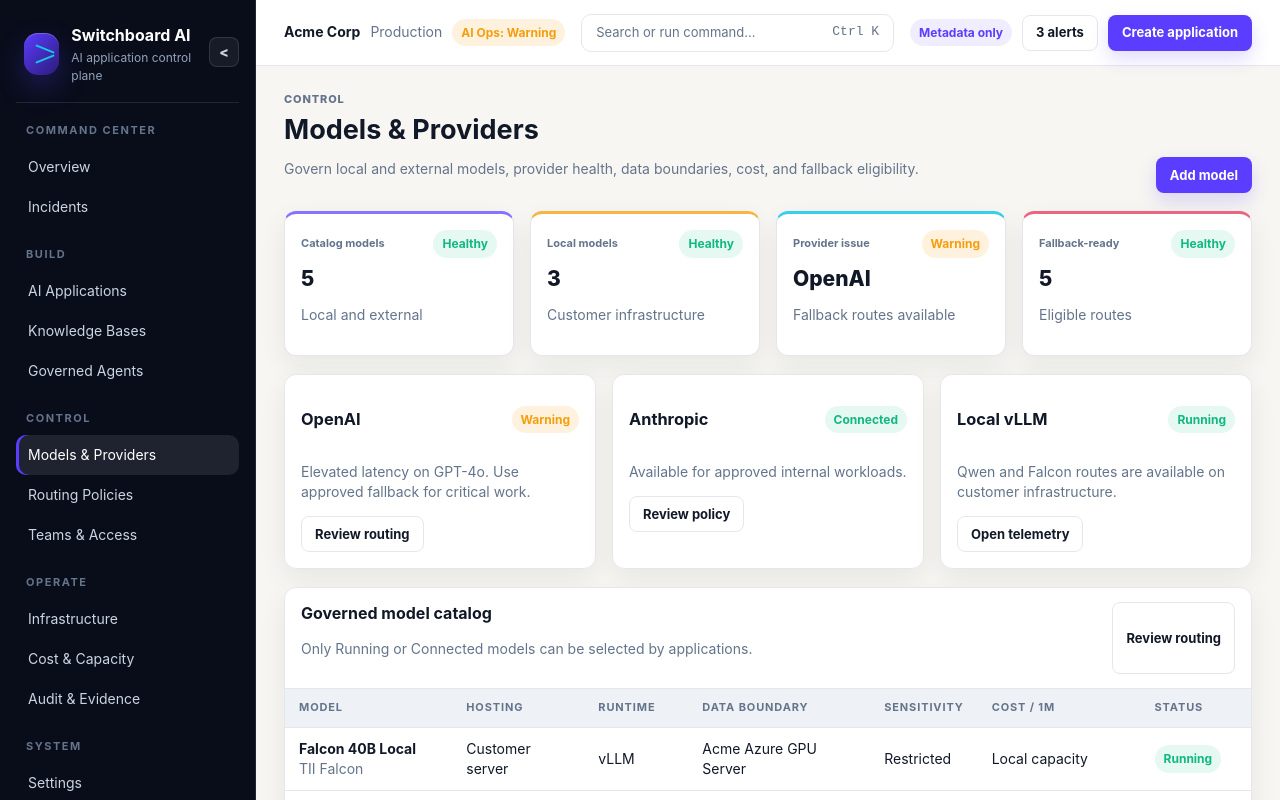
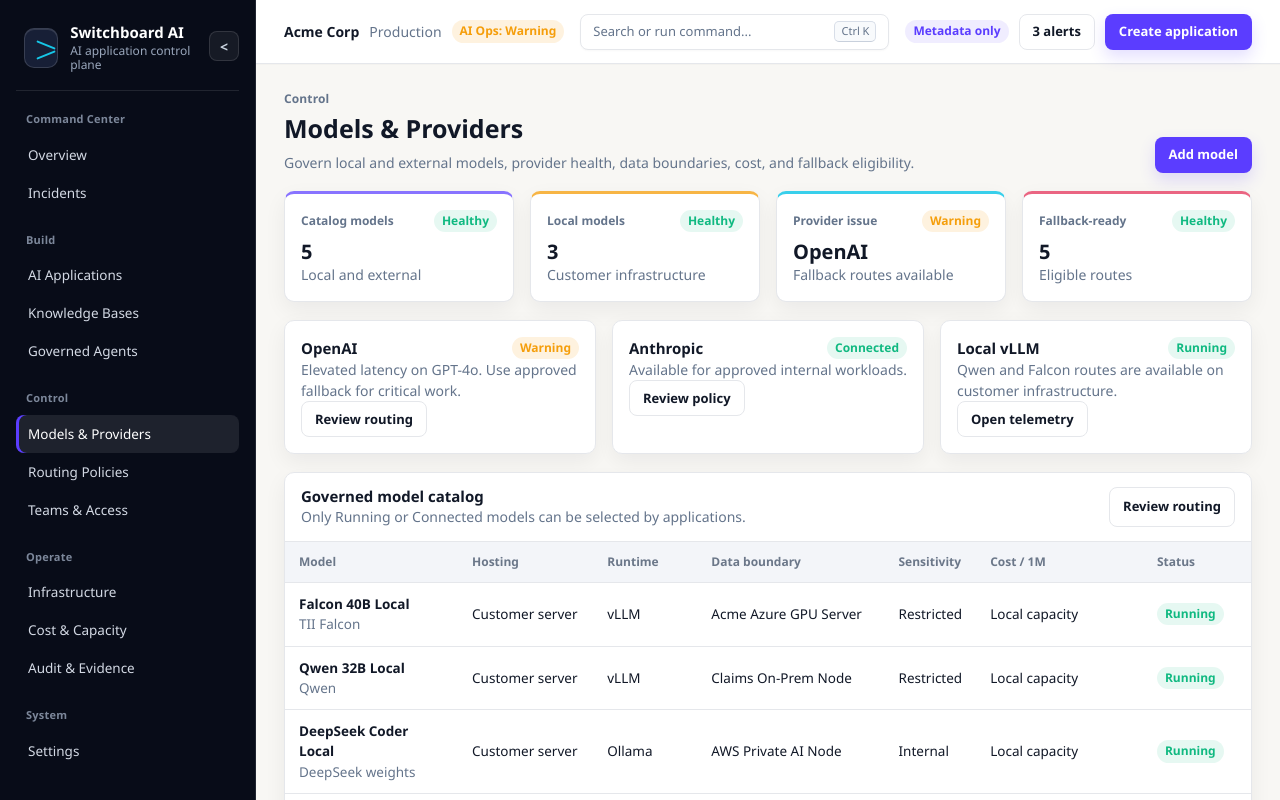
Before and after one commit to SakshamS11/switchboardai, a Next.js app in the folder apps/switchboard/: page /dashboard/model-catalog in a window 1280 px wide. Shown: the top 800 px of the page. Built offline with nearby package versions, Linux system fonts and the light colour scheme.

Commit message:
Refine Switchboard AI typography and visual polish

```diff
--- a/apps/switchboard/app/globals.css
+++ b/apps/switchboard/app/globals.css
@@ -14,33 +14,41 @@
   --status-warning: #f59e0b;
   --status-critical: #e11d48;
   --status-offline: #64748b;
-  --shadow-card: 0 10px 28px rgba(17, 24, 39, 0.07);
+  --shadow-card: 0 8px 22px rgba(17, 24, 39, 0.06);
+  --font-sans: "Segoe UI Variable", "Segoe UI", -apple-system, BlinkMacSystemFont, "Helvetica Neue", Arial, sans-serif;
 }
 
 * { box-sizing: border-box; }
+html {
+  -webkit-font-smoothing: antialiased;
+  text-rendering: optimizeLegibility;
+}
 body {
   margin: 0;
-  background: #f7f6f2;
+  background: #f8f7f4;
   color: var(--text-primary);
-  font-family: "Inter", "Segoe UI", Roboto, Arial, sans-serif;
+  font-family: var(--font-sans);
   font-size: 14px;
-  line-height: 1.45;
+  line-height: 1.5;
+  font-weight: 400;
 }
 a { color: inherit; text-decoration: none; }
 button, input, select { font: inherit; }
 button { cursor: pointer; }
+strong { font-weight: 650; }
+h1, h2, h3, p { margin-top: 0; }
 .app-shell { min-height: 100vh; display: grid; grid-template-columns: 256px minmax(0, 1fr); }
 .app-shell.sidebar-collapsed { grid-template-columns: 76px minmax(0, 1fr); }
-.sidebar { position: sticky; top: 0; height: 100vh; overflow-y: auto; background: var(--surface-dark); color: white; border-right: 1px solid rgba(255,255,255,.1); padding: 20px 16px; }
+.sidebar { position: sticky; top: 0; height: 100vh; overflow-y: auto; background: #080c18; color: white; border-right: 1px solid rgba(255,255,255,.1); padding: 20px 16px; }
 .brand-row { display: flex; align-items: center; gap: 8px; padding-bottom: 18px; border-bottom: 1px solid rgba(255,255,255,.1); }
 .brand { min-width: 0; display: flex; align-items: center; gap: 12px; padding: 4px 0 0 8px; flex: 1; }
-.brand-mark { position: relative; width: 42px; height: 42px; border-radius: 14px; background: linear-gradient(135deg, var(--brand-primary), var(--brand-primary-dark)); box-shadow: inset 0 1px rgba(255,255,255,.22), 0 12px 28px rgba(91,61,255,.28); }
+.brand-mark { position: relative; width: 40px; height: 40px; border-radius: 10px; background: #171f36; border: 1px solid rgba(255,255,255,.14); box-shadow: inset 0 1px rgba(255,255,255,.12); }
 .brand-mark::before, .brand-mark::after { content: ""; position: absolute; left: 11px; width: 20px; height: 2px; border-radius: 999px; background: var(--brand-accent); }
 .brand-mark::before { top: 15px; transform: rotate(22deg); }
 .brand-mark::after { top: 25px; transform: rotate(-22deg); }
-.brand h1 { margin: 0; font-size: 16px; }
-.brand p { margin: 2px 0 0; color: #94a3b8; font-size: 12px; }
-.sidebar-toggle { width: 30px; height: 30px; border: 1px solid rgba(255,255,255,.12); border-radius: 8px; background: rgba(255,255,255,.06); color: #cbd5e1; font-weight: 800; }
+.brand h1 { margin: 0; font-size: 15px; font-weight: 650; line-height: 1.1; }
+.brand p { margin: 3px 0 0; color: #9aa7bc; font-size: 12px; line-height: 1.2; }
+.sidebar-toggle { width: 30px; height: 30px; border: 1px solid rgba(255,255,255,.12); border-radius: 8px; background: rgba(255,255,255,.06); color: #cbd5e1; font-weight: 650; }
 .sidebar-collapsed .sidebar { padding: 18px 12px; }
 .sidebar-collapsed .brand-row { justify-content: center; padding-bottom: 14px; }
 .sidebar-collapsed .brand { justify-content: center; padding: 0; flex: 0; }
@@ -50,45 +58,51 @@
 .sidebar-collapsed .nav-link { justify-content: center; padding: 0; }
 .sidebar-collapsed .nav-link::before { content: ""; width: 9px; height: 9px; border-radius: 999px; background: currentColor; opacity: .8; }
 .nav-section { margin-top: 20px; }
-.nav-label { padding: 0 10px 8px; color: #64748b; font-size: 11px; font-weight: 700; letter-spacing: .14em; text-transform: uppercase; }
-.nav-link { display: flex; align-items: center; gap: 10px; min-height: 40px; border-radius: 10px; padding: 0 12px; color: #cbd5e1; font-size: 14px; }
+.nav-label { padding: 0 10px 8px; color: #7c879a; font-size: 11px; font-weight: 650; letter-spacing: .02em; }
+.nav-link { display: flex; align-items: center; gap: 10px; min-height: 38px; border-radius: 8px; padding: 0 12px; color: #d3d9e4; font-size: 13.5px; font-weight: 500; }
 .nav-link:hover, .nav-link.active { background: rgba(255,255,255,.09); color: white; }
 .nav-link.active { box-shadow: inset 3px 0 0 var(--brand-primary); }
 .main { min-width: 0; }
-.topbar { position: sticky; top: 0; z-index: 10; display: flex; align-items: center; justify-content: space-between; gap: 16px; min-height: 66px; padding: 12px 28px; background: rgba(255,255,255,.94); border-bottom: 1px solid var(--border-subtle); backdrop-filter: blur(14px); }
+.topbar { position: sticky; top: 0; z-index: 10; display: flex; align-items: center; justify-content: space-between; gap: 16px; min-height: 64px; padding: 12px 28px; background: rgba(255,255,255,.96); border-bottom: 1px solid var(--border-subtle); backdrop-filter: blur(14px); box-shadow: 0 1px 0 rgba(17,24,39,.02); }
 .topbar-left, .topbar-actions { display: flex; align-items: center; gap: 10px; min-width: max-content; }
-.command { flex: 1; max-width: 460px; min-height: 38px; border: 1px solid var(--border-subtle); border-radius: 10px; background: white; color: var(--text-secondary); padding: 0 14px; display: flex; align-items: center; justify-content: space-between; font-size: 13px; }
+.topbar-left strong { font-size: 14px; }
+.command { flex: 1; max-width: 440px; min-height: 36px; border: 1px solid var(--border-subtle); border-radius: 8px; background: white; color: var(--text-secondary); padding: 0 12px; display: flex; align-items: center; justify-content: space-between; font-size: 13px; box-shadow: 0 1px 2px rgba(17,24,39,.03); }
+.command kbd { border: 1px solid #d8dee8; border-bottom-color: #c8d0dc; border-radius: 5px; padding: 1px 6px; background: #f8fafc; color: #64748b; font-size: 11px; font-family: var(--font-sans); }
 .page { padding: 26px 28px; }
 .page-header { display: flex; align-items: flex-end; justify-content: space-between; gap: 16px; margin-bottom: 18px; }
-.eyebrow { margin: 0 0 6px; color: var(--brand-primary); font-size: 11px; font-weight: 800; letter-spacing: .08em; text-transform: uppercase; }
-.page-header h2 { margin: 0; font-size: 27px; letter-spacing: 0; line-height: 1.15; }
+.eyebrow { margin: 0 0 6px; color: var(--brand-primary); font-size: 12px; font-weight: 650; letter-spacing: .01em; }
+.page-header h2 { margin: 0; font-size: 25px; font-weight: 650; letter-spacing: 0; line-height: 1.18; }
 .page-header p, .muted { color: var(--text-secondary); }
-.button { display: inline-flex; align-items: center; justify-content: center; min-height: 36px; border: 1px solid transparent; border-radius: 8px; padding: 0 13px; background: var(--brand-primary); color: white; font-size: 13px; font-weight: 700; box-shadow: 0 8px 18px rgba(91,61,255,.18); }
+.page-header .muted { margin: 8px 0 0; max-width: 760px; }
+.button { display: inline-flex; align-items: center; justify-content: center; min-height: 36px; border: 1px solid transparent; border-radius: 8px; padding: 0 13px; background: var(--brand-primary); color: white; font-size: 13px; font-weight: 650; box-shadow: 0 7px 16px rgba(91,61,255,.17); transition: border-color .15s ease, box-shadow .15s ease, transform .15s ease, background .15s ease; }
+.button:hover { transform: translateY(-1px); box-shadow: 0 10px 20px rgba(91,61,255,.2); }
 .button.secondary { background: white; color: var(--text-primary); border-color: var(--border-subtle); box-shadow: none; }
+.button.secondary:hover { border-color: #cbd5e1; box-shadow: 0 5px 14px rgba(17,24,39,.06); }
 .grid { display: grid; gap: 16px; }
 .grid.kpis { grid-template-columns: repeat(4, minmax(0, 1fr)); }
 .grid.two { grid-template-columns: minmax(0, 1.15fr) minmax(340px, .85fr); }
 .grid.three { grid-template-columns: repeat(3, minmax(0, 1fr)); }
 .grid.four { grid-template-columns: repeat(4, minmax(0, 1fr)); }
-.card { position: relative; background: var(--surface-card); border: 1px solid var(--border-subtle); border-radius: 12px; box-shadow: var(--shadow-card); overflow: hidden; }
+.card { position: relative; background: var(--surface-card); border: 1px solid var(--border-subtle); border-radius: 10px; box-shadow: var(--shadow-card); overflow: hidden; }
 .card.pad { padding: 16px; }
 .card-header { display: flex; justify-content: space-between; gap: 12px; padding: 14px 16px; border-bottom: 1px solid var(--border-subtle); }
-.card-header h3 { margin: 0; font-size: 16px; }
-.metric-label { color: var(--text-secondary); font-size: 11px; font-weight: 650; }
-.metric-value { margin-top: 8px; font-size: 21px; font-weight: 780; letter-spacing: 0; line-height: 1.2; }
+.card-header h3, .card h3 { margin: 0; font-size: 15px; font-weight: 650; letter-spacing: 0; line-height: 1.25; }
+.card p { margin-bottom: 0; }
+.metric-label { color: var(--text-secondary); font-size: 12px; font-weight: 600; }
+.metric-value { margin-top: 8px; font-size: 20px; font-weight: 650; letter-spacing: 0; line-height: 1.2; }
 .grid.kpis > .card { border-top: 3px solid rgba(91,61,255,.72); }
 .grid.kpis > .card:nth-child(2n) { border-top-color: rgba(245,158,11,.76); }
 .grid.kpis > .card:nth-child(3n) { border-top-color: rgba(22,199,232,.85); }
 .grid.kpis > .card:nth-child(4n) { border-top-color: rgba(225,29,72,.68); }
-.badge { display: inline-flex; align-items: center; white-space: nowrap; border-radius: 999px; padding: 5px 9px; font-size: 12px; font-weight: 700; background: #f1f5f9; color: var(--text-secondary); }
+.badge { display: inline-flex; align-items: center; white-space: nowrap; border-radius: 999px; padding: 4px 8px; font-size: 12px; font-weight: 600; background: #f1f5f9; color: var(--text-secondary); line-height: 1.2; }
 .badge.healthy, .badge.live, .badge.running, .badge.connected, .badge.success, .badge.online, .badge.active, .badge.indexed { background: rgba(16,185,129,.1); color: var(--status-healthy); }
 .badge.warning, .badge.deploying, .badge.pending, .badge.syncing { background: rgba(245,158,11,.13); color: var(--status-warning); }
 .badge.critical, .badge.offline, .badge.failed, .badge.blocked, .badge.disabled { background: rgba(225,29,72,.1); color: var(--status-critical); }
 .badge.metadata-only { background: rgba(91,61,255,.09); color: var(--brand-primary); }
 .badge.ai-ops-warning { background: rgba(245,158,11,.13); color: var(--status-warning); }
 .table-wrap { overflow-x: auto; }
-table { width: 100%; border-collapse: collapse; min-width: 820px; font-size: 14px; }
-th { text-align: left; color: var(--text-secondary); background: var(--surface-muted); font-size: 11px; letter-spacing: .08em; text-transform: uppercase; }
+table { width: 100%; border-collapse: collapse; min-width: 820px; font-size: 13.5px; }
+th { text-align: left; color: #6b7789; background: #f3f5f9; font-size: 12px; font-weight: 600; letter-spacing: 0; }
 th, td { padding: 11px 14px; border-bottom: 1px solid var(--border-subtle); vertical-align: middle; }
 tr:hover td { background: rgba(238,241,246,.55); }
 .progress { height: 8px; overflow: hidden; border-radius: 999px; background: #e2e8f0; }
@@ -98,40 +112,41 @@
 .stack { display: flex; flex-direction: column; gap: 12px; }
 .row { display: flex; align-items: center; justify-content: space-between; gap: 12px; }
 .split-row { display: grid; grid-template-columns: 1fr auto; gap: 12px; padding: 14px 18px; border-bottom: 1px solid var(--border-subtle); }
-.callout { border-left: 4px solid var(--brand-primary); background: rgba(91,61,255,.07); padding: 14px; border-radius: 12px; }
+.callout { border-left: 3px solid var(--brand-primary); background: rgba(91,61,255,.06); padding: 13px 14px; border-radius: 10px; color: #334155; }
 .mini-bars { display: grid; gap: 10px; }
 .mini-bar { display: grid; grid-template-columns: 135px 1fr 72px; align-items: center; gap: 10px; font-size: 13px; }
-.application-hero { background: var(--surface-dark); color: white; border-radius: 12px; padding: 18px; box-shadow: 0 16px 44px rgba(9,13,26,.18); }
+.application-hero { background: var(--surface-dark); color: white; border-radius: 10px; padding: 18px; box-shadow: 0 16px 36px rgba(9,13,26,.16); }
 .application-hero p { color: #cbd5e1; }
-.tabs { display: flex; gap: 6px; padding: 6px; background: var(--surface-muted); border: 1px solid var(--border-subtle); border-radius: 12px; overflow-x: auto; }
-.tab { min-height: 34px; border: 0; border-radius: 9px; background: transparent; color: var(--text-secondary); padding: 0 12px; font-weight: 700; }
+.tabs { display: flex; gap: 6px; padding: 5px; background: var(--surface-muted); border: 1px solid var(--border-subtle); border-radius: 10px; overflow-x: auto; }
+.tab { min-height: 32px; border: 0; border-radius: 8px; background: transparent; color: var(--text-secondary); padding: 0 12px; font-weight: 600; }
 .tab.active { background: white; color: var(--brand-primary); box-shadow: 0 4px 12px rgba(17,24,39,.08); }
-.field { min-height: 40px; border: 1px solid var(--border-subtle); border-radius: 10px; padding: 0 12px; width: 100%; }
+.field { min-height: 40px; border: 1px solid var(--border-subtle); border-radius: 8px; padding: 0 12px; width: 100%; color: var(--text-primary); background: white; }
+.field:focus { outline: 2px solid rgba(91,61,255,.18); border-color: rgba(91,61,255,.5); }
 .field-group { display: grid; gap: 6px; }
 .field-group.wide { grid-column: 1 / -1; }
 .modal-backdrop { position: fixed; inset: 0; z-index: 40; display: grid; place-items: center; padding: 22px; background: rgba(9,13,26,.46); }
-.modal { width: min(920px, 100%); max-height: min(860px, calc(100vh - 44px)); overflow: hidden; display: flex; flex-direction: column; background: white; border: 1px solid var(--border-subtle); border-radius: 18px; box-shadow: 0 28px 90px rgba(9,13,26,.28); }
+.modal { width: min(920px, 100%); max-height: min(860px, calc(100vh - 44px)); overflow: hidden; display: flex; flex-direction: column; background: white; border: 1px solid var(--border-subtle); border-radius: 14px; box-shadow: 0 28px 90px rgba(9,13,26,.28); }
 .modal-header, .modal-footer { display: flex; align-items: center; justify-content: space-between; gap: 14px; padding: 18px 20px; border-bottom: 1px solid var(--border-subtle); }
-.modal-header h3 { margin: 0; font-size: 22px; letter-spacing: 0; }
+.modal-header h3 { margin: 0; font-size: 20px; font-weight: 650; letter-spacing: 0; }
 .modal-footer { border-top: 1px solid var(--border-subtle); border-bottom: 0; justify-content: flex-end; }
 .modal-body { display: grid; gap: 16px; overflow-y: auto; padding: 20px; }
 .form-grid { display: grid; grid-template-columns: repeat(2, minmax(0, 1fr)); gap: 14px; }
 .picker { display: grid; gap: 8px; }
 .chip-grid { display: flex; flex-wrap: wrap; gap: 8px; }
-.chip { min-height: 32px; border: 1px solid var(--border-subtle); border-radius: 999px; padding: 0 12px; background: white; color: var(--text-secondary); font-size: 13px; font-weight: 700; }
+.chip { min-height: 32px; border: 1px solid var(--border-subtle); border-radius: 999px; padding: 0 12px; background: white; color: var(--text-secondary); font-size: 13px; font-weight: 600; }
 .chip.selected { border-color: rgba(91,61,255,.4); background: rgba(91,61,255,.09); color: var(--brand-primary); }
 .status-card { border-left: 4px solid var(--brand-primary); }
 .priority-action { display: grid; gap: 10px; }
-.priority-action h3 { margin: 0; font-size: 18px; line-height: 1.2; }
+.priority-action h3 { margin: 0; font-size: 17px; font-weight: 650; line-height: 1.25; }
 .priority-action p { margin: 0; }
 .priority-action .button { width: max-content; }
-.toggle { min-width: 76px; min-height: 30px; border: 1px solid var(--border-subtle); border-radius: 999px; background: #f8fafc; color: var(--text-secondary); font-size: 12px; font-weight: 800; }
+.toggle { min-width: 76px; min-height: 30px; border: 1px solid var(--border-subtle); border-radius: 999px; background: #f8fafc; color: var(--text-secondary); font-size: 12px; font-weight: 650; }
 .toggle.on { border-color: rgba(16,185,129,.35); background: rgba(16,185,129,.1); color: var(--status-healthy); }
 .access-table { min-width: 680px; }
 .access-grid .card { align-self: start; }
 .control-panel { display: grid; grid-template-columns: 260px minmax(0, 1fr); gap: 16px; align-items: start; }
 .selector-list { display: grid; gap: 8px; }
-.selector-item { width: 100%; min-height: 42px; border: 1px solid var(--border-subtle); border-radius: 10px; background: white; padding: 0 12px; text-align: left; font-weight: 800; color: var(--text-primary); }
+.selector-item { width: 100%; min-height: 42px; border: 1px solid var(--border-subtle); border-radius: 8px; background: white; padding: 0 12px; text-align: left; font-weight: 650; color: var(--text-primary); }
 .selector-item.active { border-color: rgba(91,61,255,.45); background: rgba(91,61,255,.07); color: var(--brand-primary); }
 .control-list { display: grid; gap: 10px; }
 .control-row { display: grid; grid-template-columns: minmax(0, 1fr) auto; gap: 12px; align-items: center; min-height: 48px; border: 1px solid var(--border-subtle); border-radius: 10px; padding: 10px 12px; background: white; }
```
